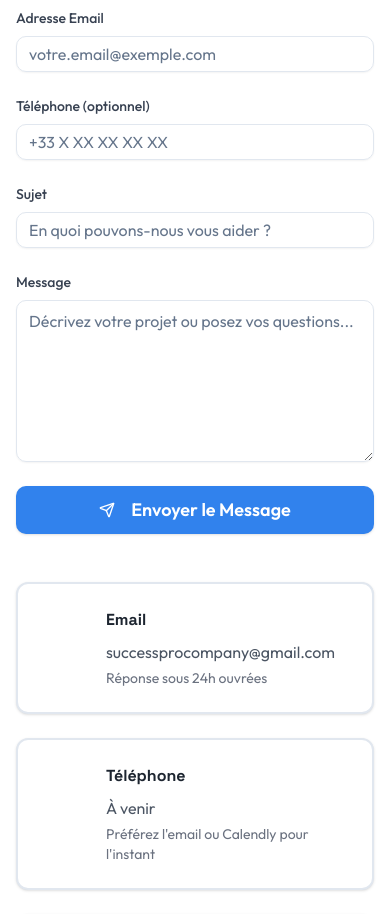
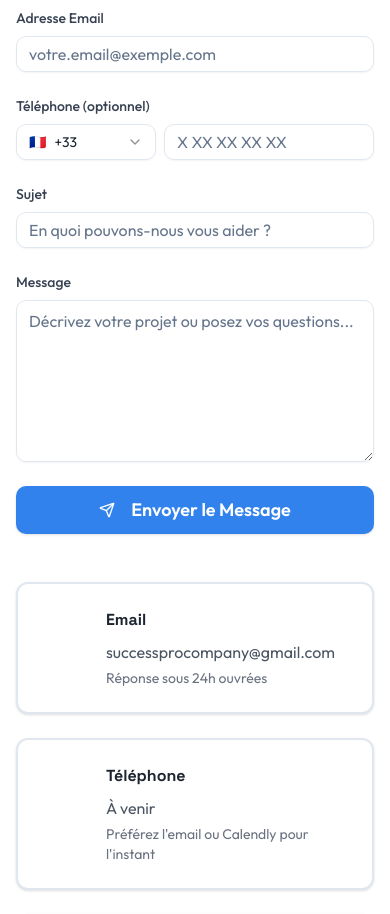
Before and after one commit to travelopportunities07-bot/sg-8e4f6c73-957d-4a3c-b09a-8411143d4db9-1790527538, a Next.js app: page /contact in a window 390 px wide. Shown: the part 3280-4194 px from the top of the page. Built offline with nearby package versions, Linux system fonts and the light colour scheme.

Commit message:
feat(contact): Add phone input with country code selector

```diff
--- /dev/null
+++ b/src/components/ui/phone-input.tsx
@@ -0,0 +1,114 @@
+import { Input } from "@/components/ui/input";
+import { Select, SelectContent, SelectItem, SelectTrigger, SelectValue } from "@/components/ui/select";
+import { useState } from "react";
+
+interface PhoneInputProps {
+  value?: string;
+  onChange?: (value: string) => void;
+  placeholder?: string;
+}
+
+const countryCodes = [
+  { code: "+33", country: "France", flag: "🇫🇷" },
+  { code: "+1", country: "États-Unis/Canada", flag: "🇺🇸" },
+  { code: "+44", country: "Royaume-Uni", flag: "🇬🇧" },
+  { code: "+49", country: "Allemagne", flag: "🇩🇪" },
+  { code: "+34", country: "Espagne", flag: "🇪🇸" },
+  { code: "+39", country: "Italie", flag: "🇮🇹" },
+  { code: "+32", country: "Belgique", flag: "🇧🇪" },
+  { code: "+41", country: "Suisse", flag: "🇨🇭" },
+  { code: "+352", country: "Luxembourg", flag: "🇱🇺" },
+  { code: "+31", country: "Pays-Bas", flag: "🇳🇱" },
+  { code: "+351", country: "Portugal", flag: "🇵🇹" },
+  { code: "+30", country: "Grèce", flag: "🇬🇷" },
+  { code: "+43", country: "Autriche", flag: "🇦🇹" },
+  { code: "+45", country: "Danemark", flag: "🇩🇰" },
+  { code: "+46", country: "Suède", flag: "🇸🇪" },
+  { code: "+47", country: "Norvège", flag: "🇳🇴" },
+  { code: "+358", country: "Finlande", flag: "🇫🇮" },
+  { code: "+353", country: "Irlande", flag: "🇮🇪" },
+  { code: "+372", country: "Estonie", flag: "🇪🇪" },
+  { code: "+370", country: "Lituanie", flag: "🇱🇹" },
+  { code: "+371", country: "Lettonie", flag: "🇱🇻" },
+  { code: "+48", country: "Pologne", flag: "🇵🇱" },
+  { code: "+420", country: "République tchèque", flag: "🇨🇿" },
+  { code: "+36", country: "Hongrie", flag: "🇭🇺" },
+  { code: "+40", country: "Roumanie", flag: "🇷🇴" },
+  { code: "+359", country: "Bulgarie", flag: "🇧🇬" },
+  { code: "+385", country: "Croatie", flag: "🇭🇷" },
+  { code: "+386", country: "Slovénie", flag: "🇸🇮" },
+  { code: "+7", country: "Russie", flag: "🇷🇺" },
+  { code: "+380", country: "Ukraine", flag: "🇺🇦" },
+  { code: "+90", country: "Turquie", flag: "🇹🇷" },
+  { code: "+20", country: "Égypte", flag: "🇪🇬" },
+  { code: "+27", country: "Afrique du Sud", flag: "🇿🇦" },
+  { code: "+212", country: "Maroc", flag: "🇲🇦" },
+  { code: "+213", country: "Algérie", flag: "🇩🇿" },
+  { code: "+216", country: "Tunisie", flag: "🇹🇳" },
+  { code: "+225", country: "Côte d'Ivoire", flag: "🇨🇮" },
+  { code: "+221", country: "Sénégal", flag: "🇸🇳" },
+  { code: "+237", country: "Cameroun", flag: "🇨🇲" },
+  { code: "+243", country: "RD Congo", flag: "🇨🇩" },
+  { code: "+81", country: "Japon", flag: "🇯🇵" },
+  { code: "+82", country: "Corée du Sud", flag: "🇰🇷" },
+  { code: "+86", country: "Chine", flag: "🇨🇳" },
+  { code: "+91", country: "Inde", flag: "🇮🇳" },
+  { code: "+61", country: "Australie", flag: "🇦🇺" },
+  { code: "+64", country: "Nouvelle-Zélande", flag: "🇳🇿" },
+  { code: "+55", country: "Brésil", flag: "🇧🇷" },
+  { code: "+52", country: "Mexique", flag: "🇲🇽" },
+  { code: "+54", country: "Argentine", flag: "🇦🇷" },
+  { code: "+56", country: "Chili", flag: "🇨🇱" },
+  { code: "+57", country: "Colombie", flag: "🇨🇴" },
+  { code: "+971", country: "Émirats arabes unis", flag: "🇦🇪" },
+  { code: "+966", country: "Arabie saoudite", flag: "🇸🇦" },
+  { code: "+965", country: "Koweït", flag: "🇰🇼" },
+  { code: "+974", country: "Qatar", flag: "🇶🇦" },
+];
+
+export function PhoneInput({ value = "", onChange, placeholder = "Numéro de téléphone" }: PhoneInputProps) {
+  const [countryCode, setCountryCode] = useState("+33");
+  const [phoneNumber, setPhoneNumber] = useState("");
+
+  const handleCountryCodeChange = (newCode: string) => {
+    setCountryCode(newCode);
+    if (onChange) {
+      onChange(`${newCode} ${phoneNumber}`);
+    }
+  };
+
+  const handlePhoneNumberChange = (e: React.ChangeEvent<HTMLInputElement>) => {
+    const newNumber = e.target.value;
+    setPhoneNumber(newNumber);
+    if (onChange) {
+      onChange(`${countryCode} ${newNumber}`);
+    }
+  };
+
+  return (
+    <div className="flex gap-2">
+      <Select value={countryCode} onValueChange={handleCountryCodeChange}>
+        <SelectTrigger className="w-[140px]">
+          <SelectValue />
+        </SelectTrigger>
+        <SelectContent className="max-h-[300px]">
+          {countryCodes.map((country) => (
+            <SelectItem key={country.code} value={country.code}>
+              <span className="flex items-center gap-2">
+                <span>{country.flag}</span>
+                <span>{country.code}</span>
+              </span>
+            </SelectItem>
+          ))}
+        </SelectContent>
+      </Select>
+      <Input
+        type="tel"
+        placeholder={placeholder}
+        value={phoneNumber}
+        onChange={handlePhoneNumberChange}
+        className="flex-1"
+      />
+    </div>
+  );
+}
--- a/src/pages/contact.tsx
+++ b/src/pages/contact.tsx
@@ -3,12 +3,14 @@ import { Button } from "@/components/ui/button";
 import { Card, CardContent } from "@/components/ui/card";
 import { Input } from "@/components/ui/input";
 import { Textarea } from "@/components/ui/textarea";
+import { PhoneInput } from "@/components/ui/phone-input";
 import { Mail, Phone, MapPin, Calendar, Video, Users, Clock, ArrowRight, Send } from "lucide-react";
 import { useState } from "react";
 import Image from "next/image";
 
 export default function Contact() {
   const [calendlyUrl, setCalendlyUrl] = useState("");
+  const [phoneNumber, setPhoneNumber] = useState("");
 
   const handleOpenCalendly = () => {
     if (calendlyUrl) {
@@ -231,10 +233,10 @@ export default function Contact() {
                     <label className="block text-sm font-medium text-gray-700 mb-2">
                       Téléphone (optionnel)
                     </label>
-                    <Input
-                      type="tel"
-                      placeholder="+33 X XX XX XX XX"
-                      className="w-full"
+                    <PhoneInput
+                      value={phoneNumber}
+                      onChange={setPhoneNumber}
+                      placeholder="X XX XX XX XX"
                     />
                   </div>
 
```
